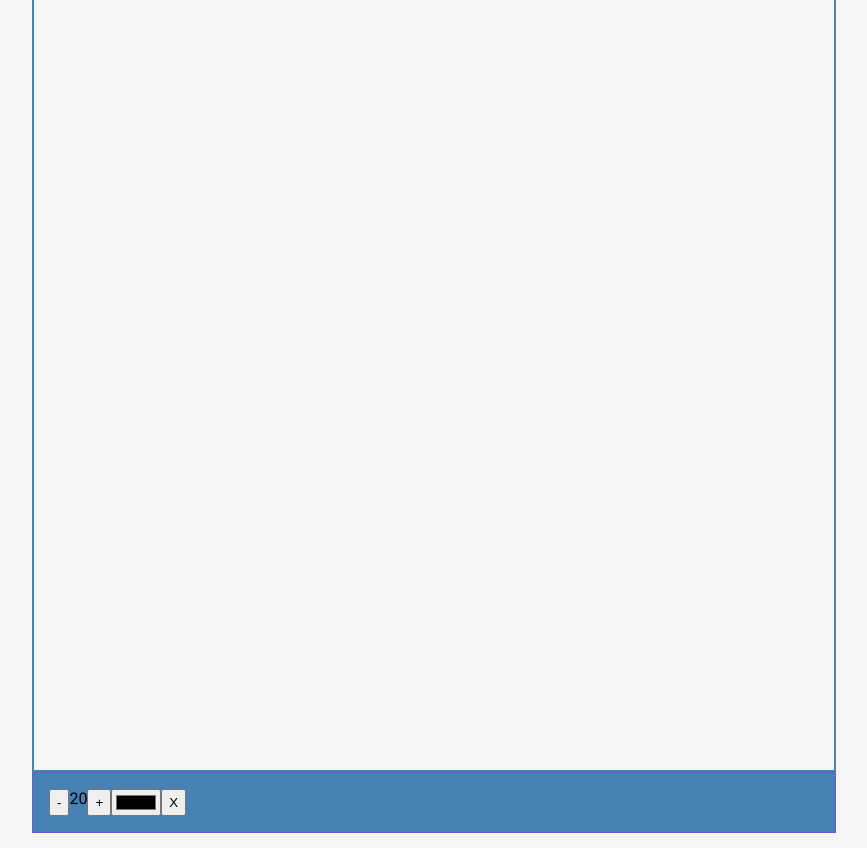
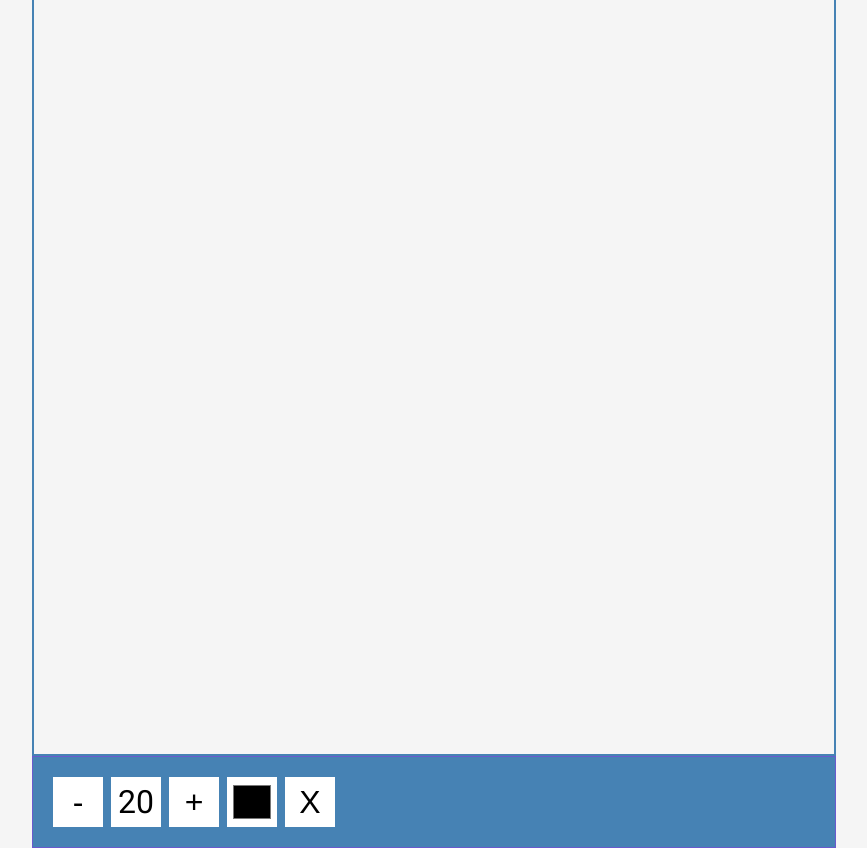
Before and after one commit to eemansayed/drawing-app, a plain HTML site: page index.html in a window 1280 px wide. Shown: the whole page, without its empty margins (206-1073 px from the left). Drawn offline with Linux system fonts and the light colour scheme.

Commit message:
add styles to class toolbox > *

```diff
--- a/style.css
+++ b/style.css
@@ -26,3 +26,17 @@ canvas {
   width: 804px;
   padding: 1rem;
 }
+
+.toolbox > * {
+  background-color: #fff;
+  border: none;
+  display: inline-flex;
+  align-items: center;
+  justify-content: center;
+  font-size: 2rem;
+  height: 50px;
+  width: 50px;
+  margin: 0.25rem;
+  padding: 0.25rem;
+  cursor: pointer;
+}
```
